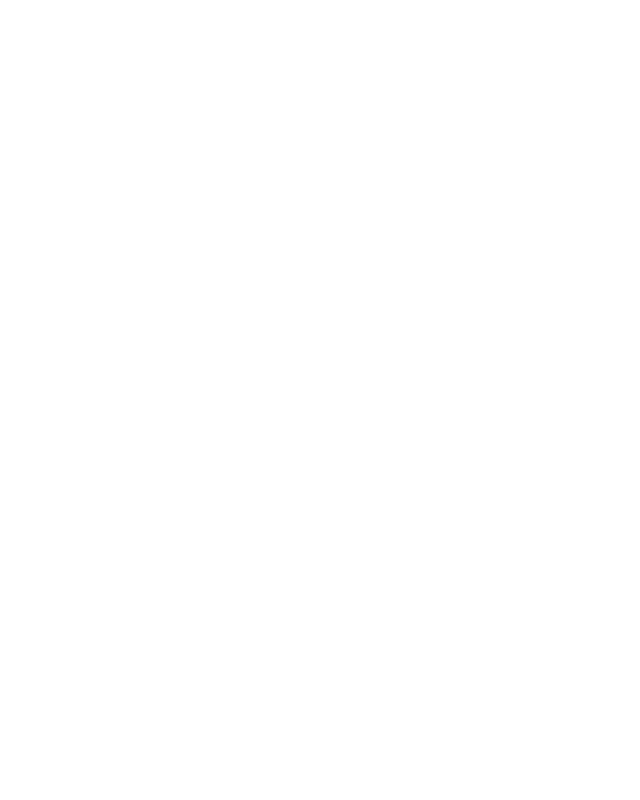
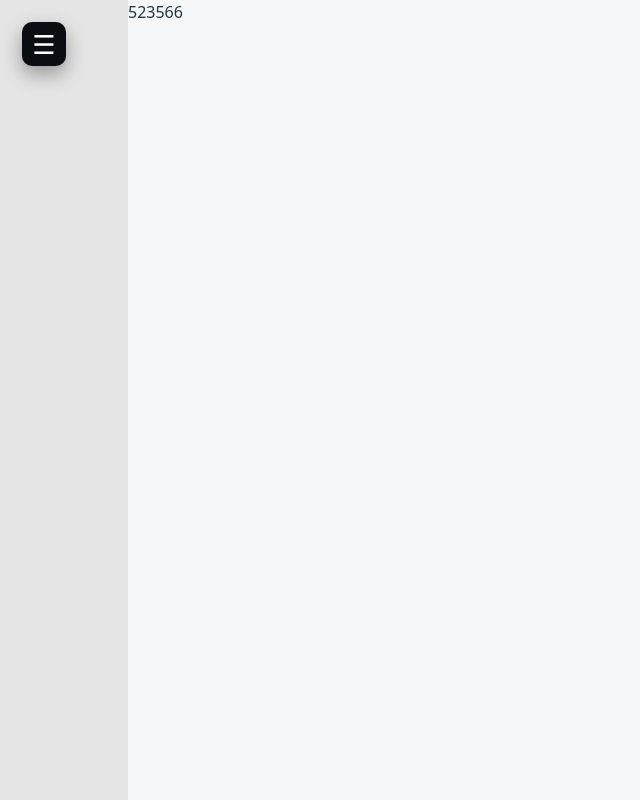
Before and after one commit to darshank-08/UrbanRides-Frontend, a React (Vite) app in the folder urban-rides/: page /Renter in a window 1280 px wide. Before the commit this address had no page. Shown: the whole page, without its empty margins (0-640 px from the left). Built offline with nearby package versions, Linux system fonts and the light colour scheme.

Commit message:
Innitial commit for renter page

```diff
--- a/urban-rides/src/App.jsx
+++ b/urban-rides/src/App.jsx
@@ -2,7 +2,7 @@
 import Home from './pages/Home.jsx'
 import Login from './pages/Login.jsx'
 import Signup from './pages/Signup.jsx'
-import Dashboard from './pages/Dashboard.jsx'
+import Renter from './pages/Renter.jsx'
 import { BrowserRouter as Router, Routes, Route } from "react-router-dom"
 
 function App() {
@@ -12,7 +12,7 @@
         <Route path="/" element={<Home />} />
         <Route path="/login" element={<Login />} />
         <Route path="/signup" element={<Signup />} />
-        <Route path="/dashboard" element={<Dashboard />} />
+        <Route path="/Renter" element={<Renter />} />
       </Routes>
     </Router>
   )
--- /dev/null
+++ b/urban-rides/src/components/Hamburger.jsx
@@ -0,0 +1,11 @@
+import styles from "./Hamburger.module.css";
+
+const Hamburger = ({ onClick }) => {
+  return (
+    <button className={styles.hamburger} onClick={onClick}>
+      <span>☰</span>
+    </button>
+  );
+};
+
+export default Hamburger;
--- /dev/null
+++ b/urban-rides/src/components/Hamburger.module.css
@@ -0,0 +1,39 @@
+.hamburger {
+  position: fixed;
+  top: 22px;
+  left: 22px;
+
+  width: 44px;
+  height: 44px;
+
+  background: #0b0d12;
+  border: none;
+  border-radius: 10px;
+
+  display: flex;
+  align-items: center;
+  justify-content: center;
+
+  cursor: pointer;
+  z-index: 1001;
+
+  box-shadow: 0 8px 20px rgba(0, 0, 0, 0.35);
+  transition: transform 0.2s ease, background 0.3s ease;
+}
+
+.hamburger span {
+  font-size: 26px;
+  color: #ffffff;
+  line-height: 1;
+}
+
+/* HOVER EFFECT */
+.hamburger:hover {
+  background: #151925;
+  transform: scale(1.05);
+}
+
+/* CLICK EFFECT */
+.hamburger:active {
+  transform: scale(0.95);
+}
--- a/urban-rides/src/pages/Dashboard.jsx
+++ /dev/null
@@ -1,10 +0,0 @@
-import React from 'react'
-import { Link } from "react-router-dom";
-
-const Dashbourd = () => {
-  return (
-    <div>Dashbourd</div>
-  )
-}
-
-export default Dashbourd
--- a/urban-rides/src/pages/Login.jsx
+++ b/urban-rides/src/pages/Login.jsx
@@ -4,6 +4,7 @@
 import { useNavigate } from 'react-router-dom';
 import { useState } from 'react';
 import Navbar from "../components/SignupNavbar.jsx"
+import { useEffect } from 'react';
 
 const Login = () => {
 
@@ -117,8 +118,36 @@
     localStorage.setItem("user", result.userName);
     localStorage.setItem("roles", JSON.stringify(result.roles));
 
+    const RoleFromAPI = (result.roles[0]);
+    console.log(RoleFromAPI);
 
-    navigate("/dashboard");
+    // if(userType === "ROLE_OWNER"){
+    //   navigate("/Owneer")
+    // }else if(userType === "ROLE_RENTER"){
+    //   navigate("/Renter")
+    // }
+
+    switch (RoleFromAPI) {
+      case "ROLE_OWNER":
+        navigate("/Owner")
+        break;
+
+      case "ROLE_RENTER":
+        navigate("/Renter")
+        break;
+
+      case "ROLE_ADMIN":
+        navigate("/Admin")
+        break;
+
+      case "ROLE_SUPERADMIN":
+        navigate("/SuperAdmin")
+        break;
+
+      default:
+        break;
+    }
+
 
      } catch (error) {
       setError("Something went wrong")
--- /dev/null
+++ b/urban-rides/src/pages/Renter.jsx
@@ -0,0 +1,50 @@
+import React, { useState } from "react";
+import styles from "./Renter.module.css";
+import Hamburger from "../components/Hamburger";
+
+const Renter = () => {
+  const [open, setOpen] = useState(false);
+
+  return (
+    <div className={styles.main}>
+
+      <div className={styles.navigation}>
+
+        {/* HAMBURGER → ONLY WHEN NAV CLOSED */}
+        {!open && (
+          <Hamburger onClick={() => setOpen(true)} />
+        )}
+
+        {/* NAV CONTENT */}
+        <div
+          className={`${styles.navigationContent} ${
+            open ? styles.show : ""
+          }`}
+        >
+          <div className={styles.navHeader}>
+            <h2>RENT</h2>
+
+            {/* CLOSE → ONLY INSIDE NAV */}
+            <span
+              className={styles.close}
+              onClick={() => setOpen(false)}
+            >
+              ✕
+            </span>
+          </div>
+
+          <ul className={styles.navMenu}>
+            <li>Available Cars</li>
+            <li>My Orders</li>
+            <li>Favorites</li>
+            <li>Support</li>
+          </ul>
+        </div>
+      </div>
+
+      <div className={styles.content}>523566</div>
+    </div>
+  );
+};
+
+export default Renter;
--- /dev/null
+++ b/urban-rides/src/pages/Renter.module.css
@@ -0,0 +1,73 @@
+/* MAIN */
+.main {
+  width: 100vw;
+  min-height: 100vh;
+  display: flex;
+  background: #f6f7f9;
+  font-family: system-ui, sans-serif;
+}
+
+.navigation {
+  width: 10%;
+  min-width: 70px;
+  height: 100vh;
+  background: #d2d2d27d;
+  position: relative;
+}
+
+.navigationContent {
+  position: fixed;
+  top: 0;
+  left: -100%;   /* PURE HIDE */
+  width: 30%;
+  min-width: 280px;
+  height: 100vh;
+
+  background: linear-gradient(180deg, #0b0d12, #06070a);
+  color: #fff;
+  padding: 40px 30px;
+
+  transition: left 0.35s ease;
+  z-index: 1000;
+
+  overflow-y: auto;
+}
+
+/* ON CLICK SHOW */
+.show {
+  left: 0;
+}
+
+/* HEADER */
+.navHeader {
+  display: flex;
+  justify-content: space-between;
+  align-items: center;
+  margin-bottom: 60px;
+}
+
+.navHeader h2 {
+  font-size: 32px;
+}
+
+.close {
+  font-size: 28px;
+  cursor: pointer;
+}
+
+/* MENU */
+.navMenu {
+  list-style: none;
+  padding: 0;
+}
+
+.navMenu li {
+  font-size: 22px;
+  margin-bottom: 35px;
+  cursor: pointer;
+  color: #d6d6d6;
+}
+
+.navMenu li:hover {
+  color: #fff;
+}
```
